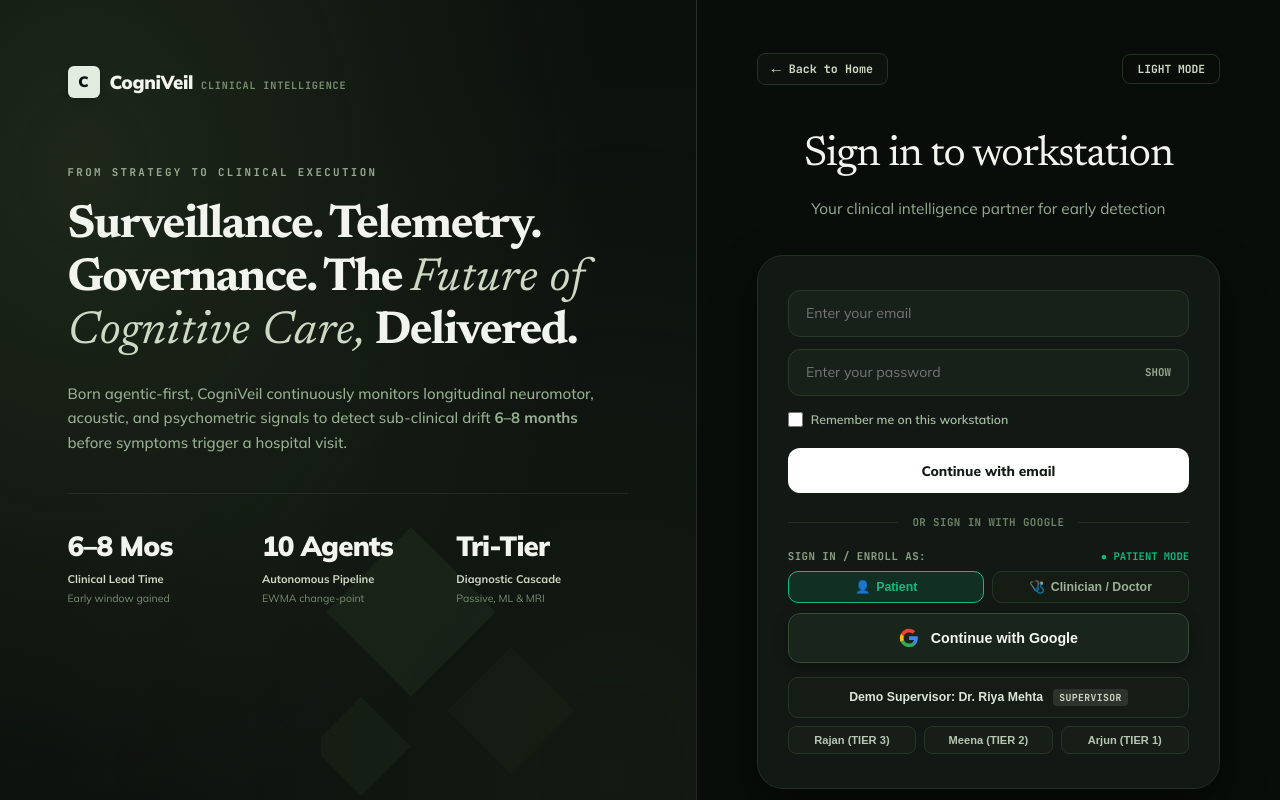
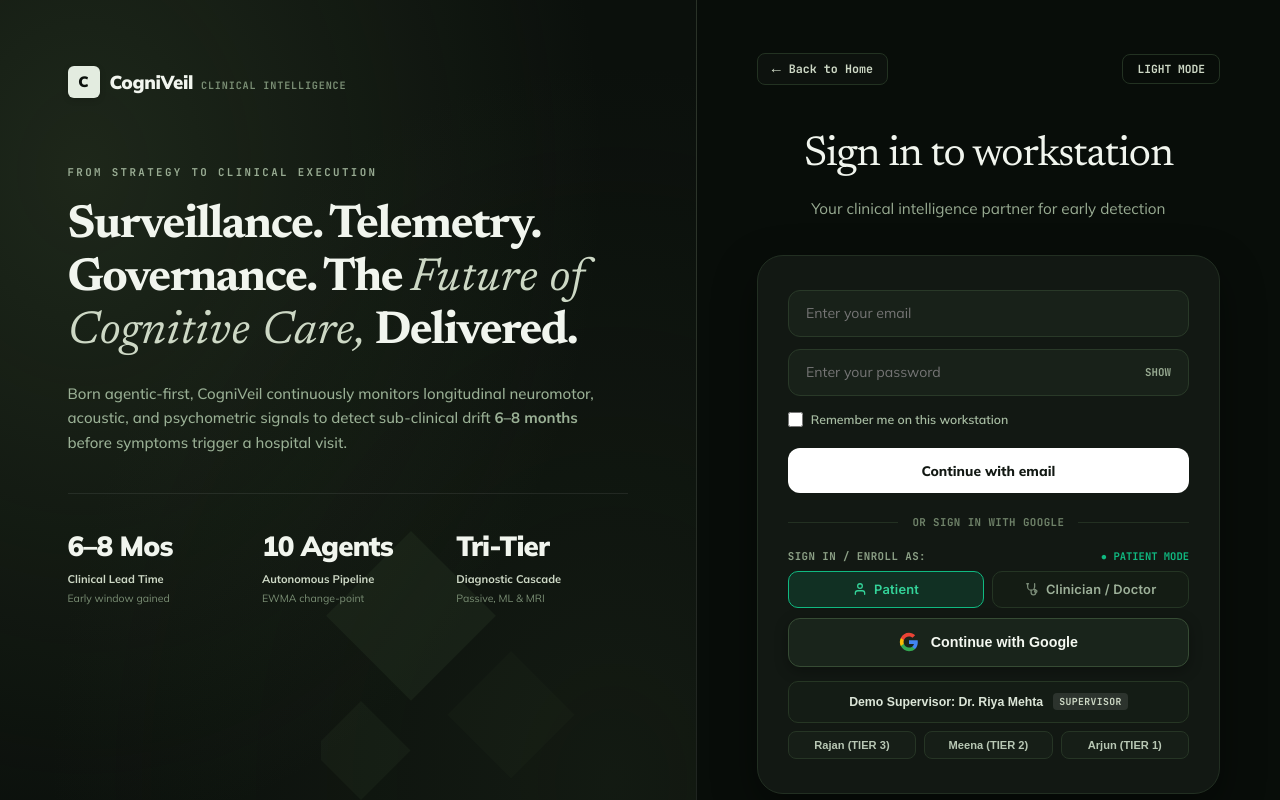
Before and after one commit to siddharth-78968/Cogniveil, a React (Create React App) app in the folder frontend/: page /login in a window 1280 px wide. Shown: the top 800 px of the page. Built offline with nearby package versions, Linux system fonts and the light colour scheme; no server answers; a web font is replaced by a local one.

Commit message:
style(auth): remove emojis from patient and clinician role toggles and refine typography

```diff
--- a/frontend/src/pages/Login.js
+++ b/frontend/src/pages/Login.js
@@ -719,7 +719,7 @@
                   type="button"
                   onClick={() => setGoogleRole('patient')}
                   style={{
-                    padding: '8px 10px',
+                    padding: '0.65rem 0.9rem',
                     borderRadius: '10px',
                     border: googleRole === 'patient'
                       ? '1.5px solid #10b981'
@@ -727,25 +727,30 @@
                     backgroundColor: googleRole === 'patient'
                       ? (isDark ? 'rgba(16, 185, 129, 0.15)' : '#eaf6ec')
                       : (isDark ? '#141c14' : '#f7faf5'),
-                    color: googleRole === 'patient' ? '#10b981' : (isDark ? '#9db099' : '#576c52'),
-                    fontSize: '0.82rem',
-                    fontWeight: '700',
+                    color: googleRole === 'patient' ? (isDark ? '#34d399' : '#059669') : (isDark ? '#9db099' : '#576c52'),
+                    fontSize: '0.86rem',
+                    fontWeight: '600',
+                    fontFamily: "'Inter', -apple-system, BlinkMacSystemFont, 'Segoe UI', Roboto, sans-serif",
+                    letterSpacing: '0.015em',
                     cursor: 'pointer',
                     display: 'flex',
                     alignItems: 'center',
                     justifyContent: 'center',
-                    gap: '6px',
+                    gap: '7px',
                     transition: 'all 0.15s ease'
                   }}
                 >
-                  <span>👤</span>
+                  <svg width="14" height="14" viewBox="0 0 24 24" fill="none" stroke="currentColor" strokeWidth="2.2" strokeLinecap="round" strokeLinejoin="round" style={{ opacity: googleRole === 'patient' ? 1 : 0.75, flexShrink: 0 }}>
+                    <path d="M20 21v-2a4 4 0 0 0-4-4H8a4 4 0 0 0-4 4v2" />
+                    <circle cx="12" cy="7" r="4" />
+                  </svg>
                   <span>Patient</span>
                 </button>
                 <button
                   type="button"
                   onClick={() => setGoogleRole('clinician')}
                   style={{
-                    padding: '8px 10px',
+                    padding: '0.65rem 0.9rem',
                     borderRadius: '10px',
                     border: googleRole === 'clinician'
                       ? '1.5px solid #0ea5e9'
@@ -753,18 +758,26 @@
                     backgroundColor: googleRole === 'clinician'
                       ? (isDark ? 'rgba(14, 165, 233, 0.15)' : '#eaf4fa')
                       : (isDark ? '#141c14' : '#f7faf5'),
-                    color: googleRole === 'clinician' ? '#0ea5e9' : (isDark ? '#9db099' : '#576c52'),
-                    fontSize: '0.82rem',
-                    fontWeight: '700',
+                    color: googleRole === 'clinician' ? (isDark ? '#38bdf8' : '#0284c7') : (isDark ? '#9db099' : '#576c52'),
+                    fontSize: '0.86rem',
+                    fontWeight: '600',
+                    fontFamily: "'Inter', -apple-system, BlinkMacSystemFont, 'Segoe UI', Roboto, sans-serif",
+                    letterSpacing: '0.015em',
                     cursor: 'pointer',
                     display: 'flex',
                     alignItems: 'center',
                     justifyContent: 'center',
-                    gap: '6px',
+                    gap: '7px',
                     transition: 'all 0.15s ease'
                   }}
                 >
-                  <span>🩺</span>
+                  <svg width="14" height="14" viewBox="0 0 24 24" fill="none" stroke="currentColor" strokeWidth="2.2" strokeLinecap="round" strokeLinejoin="round" style={{ opacity: googleRole === 'clinician' ? 1 : 0.75, flexShrink: 0 }}>
+                    <path d="M4.5 3v5a6 6 0 0 0 12 0V3" />
+                    <line x1="3" y1="3" x2="6" y2="3" />
+                    <line x1="15" y1="13" x2="18" y2="13" />
+                    <path d="M10.5 14v4a4 4 0 0 0 8 0v-2" />
+                    <circle cx="18.5" cy="16" r="2" />
+                  </svg>
                   <span>Clinician / Doctor</span>
                 </button>
               </div>
--- a/frontend/src/pages/Register.js
+++ b/frontend/src/pages/Register.js
@@ -478,18 +478,23 @@
                   backgroundColor: googleRole === 'patient'
                     ? (isDark ? 'rgba(16, 185, 129, 0.15)' : '#eaf6ec')
                     : (isDark ? '#141c14' : '#f7faf5'),
-                  color: googleRole === 'patient' ? '#10b981' : (isDark ? '#9db099' : '#576c52'),
-                  fontSize: '0.82rem',
-                  fontWeight: '700',
+                  color: googleRole === 'patient' ? (isDark ? '#34d399' : '#059669') : (isDark ? '#9db099' : '#576c52'),
+                  fontSize: '0.86rem',
+                  fontWeight: '600',
+                  fontFamily: "'Inter', -apple-system, BlinkMacSystemFont, 'Segoe UI', Roboto, sans-serif",
+                  letterSpacing: '0.015em',
                   cursor: 'pointer',
                   display: 'flex',
                   alignItems: 'center',
                   justifyContent: 'center',
-                  gap: '6px',
+                  gap: '7px',
                   transition: 'all 0.15s ease'
                 }}
               >
-                <span>👤</span>
+                <svg width="14" height="14" viewBox="0 0 24 24" fill="none" stroke="currentColor" strokeWidth="2.2" strokeLinecap="round" strokeLinejoin="round" style={{ opacity: googleRole === 'patient' ? 1 : 0.75, flexShrink: 0 }}>
+                  <path d="M20 21v-2a4 4 0 0 0-4-4H8a4 4 0 0 0-4 4v2" />
+                  <circle cx="12" cy="7" r="4" />
+                </svg>
                 <span>Patient</span>
               </button>
               <button
@@ -499,7 +504,7 @@
                   setIsCaregiver(true);
                 }}
                 style={{
-                  padding: '9px 10px',
+                  padding: '0.65rem 0.9rem',
                   borderRadius: '10px',
                   border: googleRole === 'clinician'
                     ? '1.5px solid #0ea5e9'
@@ -507,18 +512,26 @@
                   backgroundColor: googleRole === 'clinician'
                     ? (isDark ? 'rgba(14, 165, 233, 0.15)' : '#eaf4fa')
                     : (isDark ? '#141c14' : '#f7faf5'),
-                  color: googleRole === 'clinician' ? '#0ea5e9' : (isDark ? '#9db099' : '#576c52'),
-                  fontSize: '0.82rem',
-                  fontWeight: '700',
+                  color: googleRole === 'clinician' ? (isDark ? '#38bdf8' : '#0284c7') : (isDark ? '#9db099' : '#576c52'),
+                  fontSize: '0.86rem',
+                  fontWeight: '600',
+                  fontFamily: "'Inter', -apple-system, BlinkMacSystemFont, 'Segoe UI', Roboto, sans-serif",
+                  letterSpacing: '0.015em',
                   cursor: 'pointer',
                   display: 'flex',
                   alignItems: 'center',
                   justifyContent: 'center',
-                  gap: '6px',
+                  gap: '7px',
                   transition: 'all 0.15s ease'
                 }}
               >
-                <span>🩺</span>
+                <svg width="14" height="14" viewBox="0 0 24 24" fill="none" stroke="currentColor" strokeWidth="2.2" strokeLinecap="round" strokeLinejoin="round" style={{ opacity: googleRole === 'clinician' ? 1 : 0.75, flexShrink: 0 }}>
+                  <path d="M4.5 3v5a6 6 0 0 0 12 0V3" />
+                  <line x1="3" y1="3" x2="6" y2="3" />
+                  <line x1="15" y1="13" x2="18" y2="13" />
+                  <path d="M10.5 14v4a4 4 0 0 0 8 0v-2" />
+                  <circle cx="18.5" cy="16" r="2" />
+                </svg>
                 <span>Clinician / Doctor</span>
               </button>
             </div>
```
